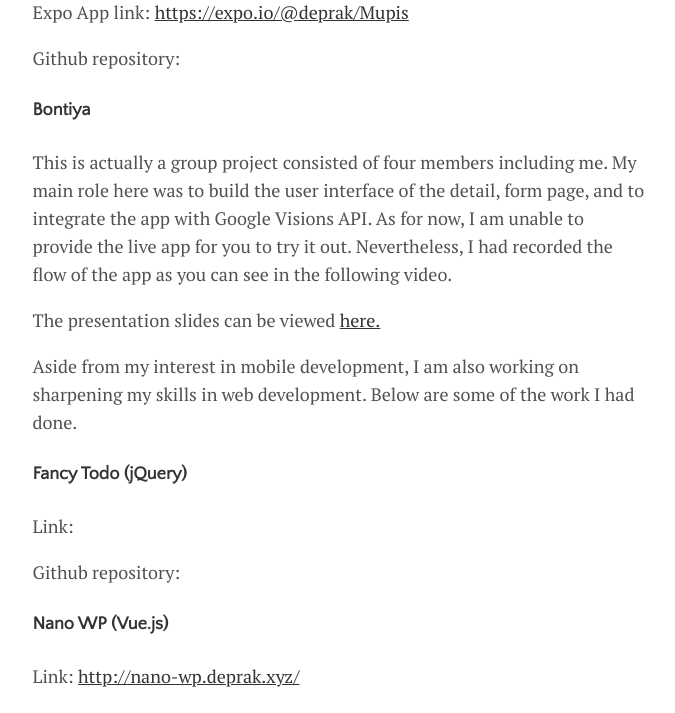
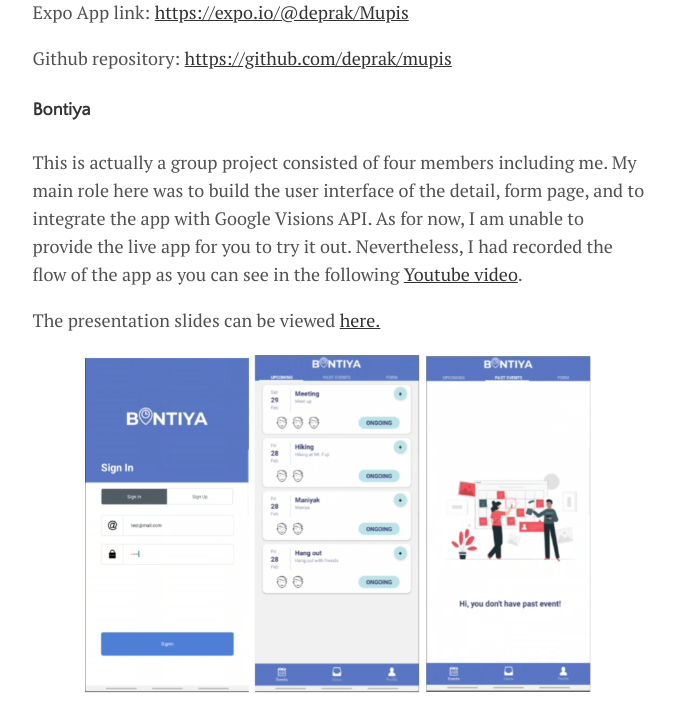
Before and after one commit to dediprakasa/deprak.github.io, a Jekyll site: the page built from menu/portfolio.md, in a window 1280 px wide and 1400 px high, scrolled down 1636 px. Shown: the part 214-927 px from the top of the window, without its empty margins (300-975 px from the left). Built offline with Jekyll 4.4.1, drawn with Linux system fonts in a browser that asks for light colours; some of the changed lines change nothing that is shown; some of the changed text lies outside the part shown.

Commit message:
Update from Forestry.io Dedi Prakasa updated menu/portfolio.md

```diff
--- a/menu/portfolio.md
+++ b/menu/portfolio.md
@@ -25,42 +25,48 @@
 
 Expo App link: [https://expo.io/@deprak/Mupis](https://expo.io/@deprak/Mupis "https://expo.io/@deprak/Mupis")
 
-Github repository:
+Github repository: [https://github.com/deprak/mupis](https://github.com/deprak/mupis "https://github.com/deprak/mupis")
 
 #### **Bontiya**
 
-This is actually a group project consisted of four members including me. My main role here was to build the user interface of the detail, form page, and to integrate the app with Google Visions API. As for now, I am unable to provide the live app for you to try it out. Nevertheless, I had recorded the flow of the app as you can see in the following video.
+This is actually a group project consisted of four members including me. My main role here was to build the user interface of the detail, form page, and to integrate the app with Google Visions API. As for now, I am unable to provide the live app for you to try it out. Nevertheless, I had recorded the flow of the app as you can see in the following [Youtube video](https://youtu.be/VZihQQkOB78).
 
 The presentation slides can be viewed [here.](https://docs.google.com/presentation/d/1UJcpD3H53MPVptVLzDa2QRPp99VlQADdcSF2l37oUrY/edit?usp=sharing)
 
+![](/uploads/Portfolio (3).png)
+
 Aside from my interest in mobile development, I am also working on sharpening my skills in web development. Below are some of the work I had done.
+
+Github repository: [https://github.com/Bontiya](https://github.com/Bontiya "https://github.com/Bontiya")
 
 #### **Fancy Todo (jQuery)**
 
-Link:
+Link: [http://fancy-todo.deprak.xyz/](http://fancy-todo.deprak.xyz/ "http://fancy-todo.deprak.xyz/")
 
-Github repository:
+Github repository: [https://github.com/deprak/sophisticated-todo](https://github.com/deprak/sophisticated-todo "https://github.com/deprak/sophisticated-todo")![](/uploads/Screenshot from 2020-03-16 19-56-09.png)
 
 #### **Nano WP (Vue.js)**
 
 Link: [http://nano-wp.deprak.xyz/](http://nano-wp.deprak.xyz/ "http://nano-wp.deprak.xyz/")
 
-Github repository:
+Github repository: [https://github.com/deprak/nano-wp](https://github.com/deprak/nano-wp "https://github.com/deprak/nano-wp")
 
 ![/uploads/Screenshot from 2020-03-16 18-49-04.png](https://app.forestry.io/sites/laat0xif7me2lg/body-media//uploads/Screenshot from 2020-03-16 18-49-04.png)
+
+#### **Password Manager (React.js)**
+
+Link: [https://password-manager-84b9a.firebaseapp.com/](https://password-manager-84b9a.firebaseapp.com/ "https://password-manager-84b9a.firebaseapp.com/")
+
+Github repository: [https://github.com/deprak/pw-manager](https://github.com/deprak/pw-manager "https://github.com/deprak/pw-manager")
+
+![](/uploads/Screenshot from 2020-03-16 20-15-29.png)
 
 #### **Anemployed (React.js)**
 
 Link: [https://anemployed-b38ee.firebaseapp.com/](https://anemployed-b38ee.firebaseapp.com/ "https://anemployed-b38ee.firebaseapp.com/")
 
-Github repository:
+Github repository: [https://github.com/deprak/anemployed](https://github.com/deprak/anemployed "https://github.com/deprak/anemployed")
 
 ![/uploads/Screenshot from 2020-03-16 18-47-51.png](https://app.forestry.io/sites/laat0xif7me2lg/body-media//uploads/Screenshot from 2020-03-16 18-47-51.png)
 
 That's all. If you are interested in my works, please feel free to [reach me out!](https://deprak.github.io/menu/contact.html)
-
-YAAA
-
-***
-
-{% include youtube_embed.html id="6EVs0BrG57I" %}
```
